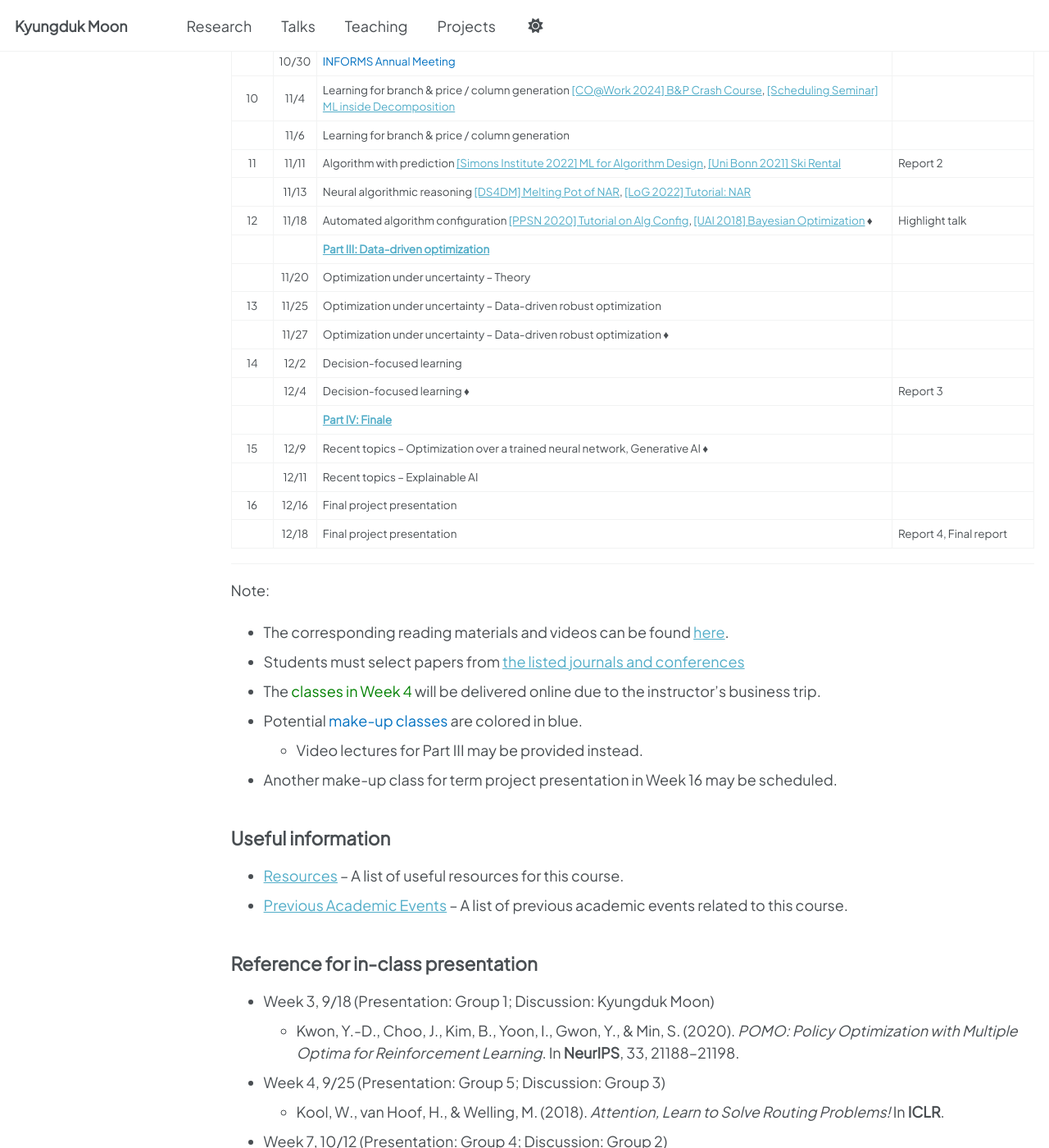
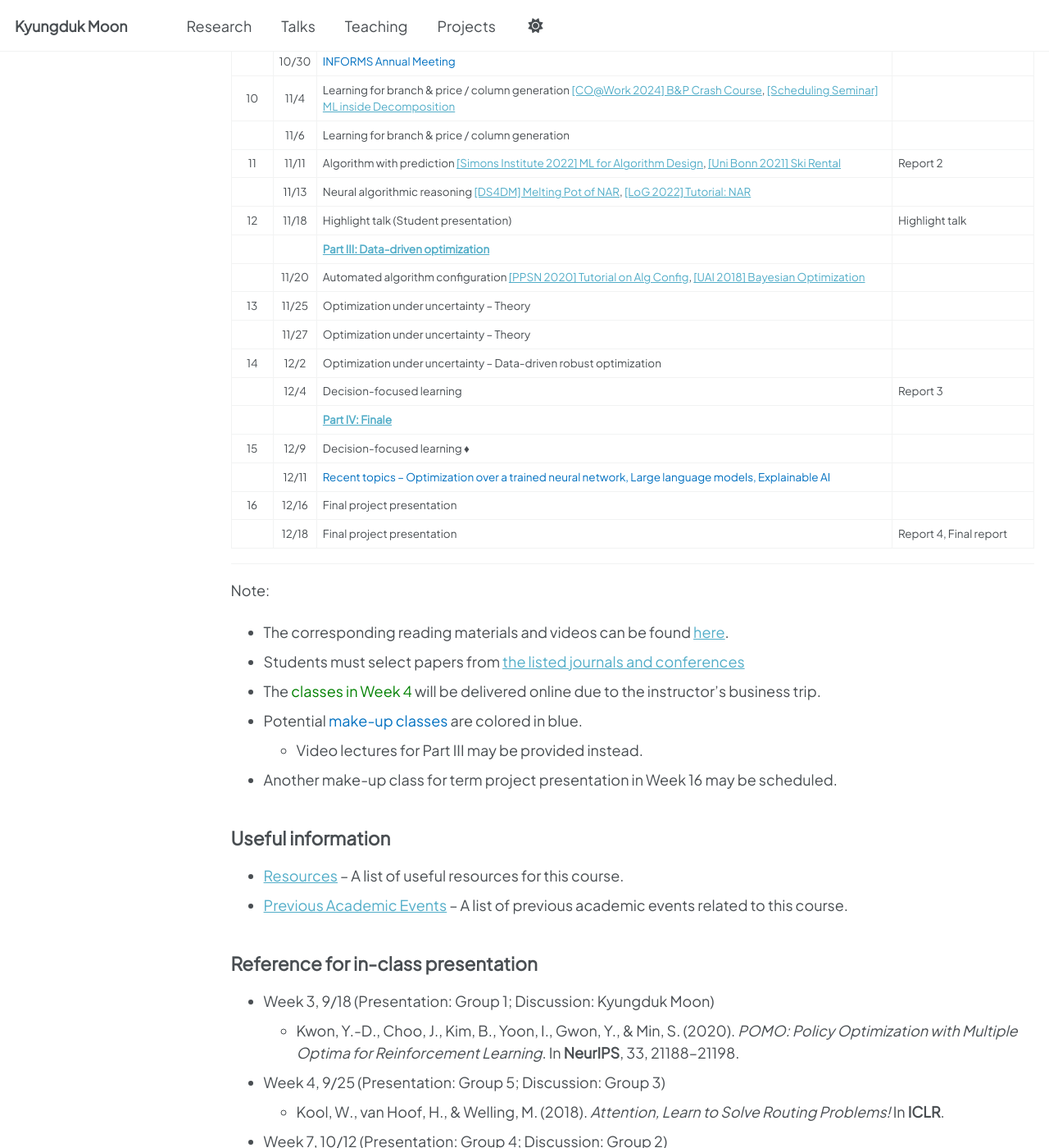
Before and after one commit to kalebmoon07/kalebmoon07.github.io, a Jekyll site: the page built from _pages/2025-fall-ml4do/ai4do-main.md, in a window 1280 px wide and 1400 px high, scrolled down 2685 px. Shown: the whole window at 82% size. Built offline with Jekyll 4.4.1, drawn with Linux system fonts in a browser that asks for light colours; a script that is not in the unit is left out; some of the changed text lies outside the part shown.

Commit message:
Update ai4do-main.md

```diff
--- a/_pages/2025-fall-ml4do/ai4do-main.md
+++ b/_pages/2025-fall-ml4do/ai4do-main.md
@@ -79,16 +79,16 @@ The course is designed to be comprehensive and interactive with the components b
 |       | 11/6  | Learning for branch & price / column generation                                                                                                                                                                                                                                      |                                |
 |  11   | 11/11 | Algorithm with prediction [[Simons Institute 2022] ML for Algorithm Design](https://www.youtube.com/watch?v=6PzfHUmFhyI), [[Uni Bonn 2021] Ski Rental](https://www.youtube.com/watch?v=wzOOZK-Jch4)                                                                                                                                                                                                                                                                               | Report 2                               |
 |       | 11/13 | Neural algorithmic reasoning [[DS4DM] Melting Pot of NAR](https://www.youtube.com/watch?v=1HhTpH3ZXMY), [[LoG 2022] Tutorial: NAR](https://www.youtube.com/watch?v=SKQ96tDZhgw)                                                                                                                                                                                                                                                                                |                  |
-|  12   | 11/18 | Automated algorithm configuration [[PPSN 2020] Tutorial on Alg Config](https://www.youtube.com/watch?v=O78Edc13BTg), [[UAI 2018] Bayesian Optimization](https://www.youtube.com/watch?v=C5nqEHpdyoE) ♦                                                                                                                                                                                                                                      |                               Highlight talk |
+|  12   | 11/18 | Highlight talk (Student presentation)                                                                                                                                                                                                        |                               Highlight talk |
 |       |       | [**Part III: Data-driven optimization**](/teaching/ai4do/2025/reading-list#part-3)                                                                                                                                                                                                                      |                                |
-|       | 11/20 | Optimization under uncertainty – Theory                                                                                                                                                                                                                                                                 |                        |
-|  13   | 11/25 | Optimization under uncertainty – Data-driven robust optimization                                                                                                                                                                                                                                        |                                |
-|       | 11/27 | Optimization under uncertainty – Data-driven robust optimization  ♦                                                                                                                                                                                                                                     |                                |
-|  14   | 12/2  | Decision-focused learning                                                                                                                                                                                                                                                                               |                                |
-|       | 12/4  | Decision-focused learning  ♦                                                                                                                                                                                                                                                                            |   Report 3                             |
+|       | 11/20 | Automated algorithm configuration [[PPSN 2020] Tutorial on Alg Config](https://www.youtube.com/watch?v=O78Edc13BTg), [[UAI 2018] Bayesian Optimization](https://www.youtube.com/watch?v=C5nqEHpdyoE)  |                        |
+|  13   | 11/25 | Optimization under uncertainty – Theory                                                                                                                                                                                                                                        |                                |
+|       | 11/27 | Optimization under uncertainty – Theory                                                                                                                                                                                                                                       |                                |
+|  14   | 12/2  |Optimization under uncertainty – Data-driven robust optimization                                                                                                                                                                                                                                                                               |                                |
+|       | 12/4  | Decision-focused learning                                                                                                                                                                                                                                                                              |   Report 3                             |
 |       |       | [**Part IV: Finale**](/teaching/ai4do/2025/reading-list#part-4)                                                                                                                                                                                                                                         |                                |
-|  15   | 12/9  | Recent topics – Optimization over a trained neural network, Generative AI  ♦                                                                                                                                                                                                                            |                                |
-|       | 12/11 | Recent topics – Explainable AI                                                                                                                                                                                                                                                                          |                        |
+|  15   | 12/9  | Decision-focused learning  ♦                                                                                                                                                                                                                            |                                |
+|       | 12/11 | <span style="color:rgb(0, 112, 192);">Recent topics – Optimization over a trained neural network, Large language models, Explainable AI</span>                                                                                                                                                                                                                                                                          |                        |
 |  16   | 12/16 | Final project presentation                                                                                                                                                                                                                                                                              |                                |
 |       | 12/18 | Final project presentation                                                                                                                                                                                                                                                                              | Report 4, Final report                   |
 
@@ -116,3 +116,9 @@ Note:
   - <a id="paper-kool-2018"></a>Kool, W., van Hoof, H., & Welling, M. (2018). *Attention, Learn to Solve Routing Problems!* In **ICLR**.
 - Week 7, 10/12 (Presentation: Group 4; Discussion: Group 2)
   - <a id="paper-gasse-2019"></a>Gasse, M., Chetelat, D., Ferroni, N., Charlin, L., & Lodi, A. (2019). Exact Combinatorial Optimization with Graph Convolutional Neural Networks. In **NeurIPS**, 32.
+- Week 15, 12/9 (Presentation: Group ?; Discussion: Group ?)
+  - To be determined.
+- Week 15, 12/9 (Presentation: Group ?; Discussion: Group ?)
+  - To be determined.
+- Week 15, 12/9 (Presentation: Group ?; Discussion: Group ?)
+  - To be determined.
```
